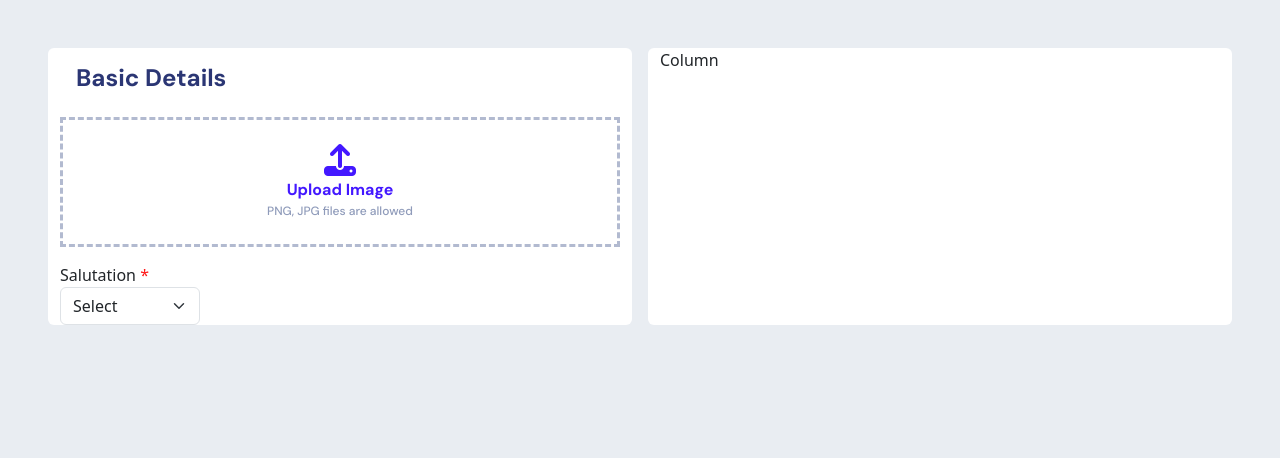
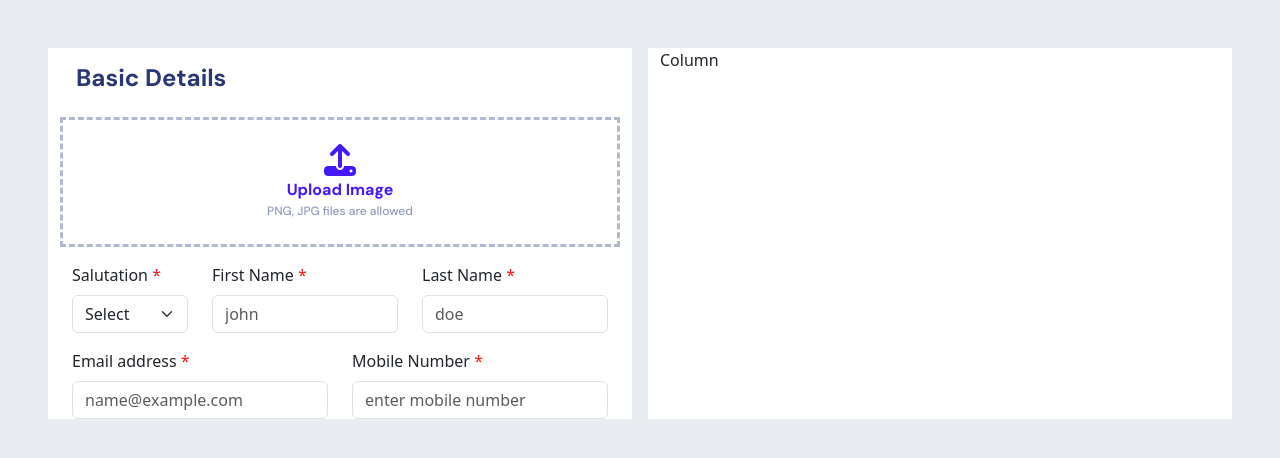
Before and after one commit to Hari-Kodikkalithodathil/Bootstrap_Project, a plain HTML site: page index.html in a window 1280 px wide. Drawn offline with nearby package versions, Linux system fonts and the light colour scheme.

Commit message:
two_rows_of_input_fields

```diff
--- a/index.html
+++ b/index.html
@@ -15,7 +15,7 @@
     <div class="container-fluid body-container p-5">
         <div class="container-fluid form-body">
             <div class="row">
-                <div class="col form-sub me-3 rounded-2">
+                <div class="col form-sub me-3">
                     <h3 class="dm-sans-700 form-sub-h3 p-3">Basic Details</h3>
                     <div class="image-input-field d-flex justify-content-center pt-4 pb-4">
                         <label for="image-input" class="input-field">
@@ -27,10 +27,12 @@
                         </label>
                         <input type="file" id="image-input" class="d-none">
                     </div>
-                    <div class="left-first-holder-div">
-                        <span class="d-inline-block mt-3">Salutation</span>
+                    <div class="container salutaion-and-name mt-3">
+                        <div class="row">
+                            <div class="col-3 col-bg-1">
+                                <label for="" class="form-label">Salutation</label>
                                 <span class="red-star"> * </span>
-                        <select class="form-select salutation w-25" aria-label="Default select example" required>
+                                <select class="form-select salutation" aria-label="Default select example" required>
                                     <option selected>Select</option>
                                     <option value="1">Mr.</option>
                                     <option value="2">Mrs.</option>
@@ -38,8 +40,34 @@
                                     <option value="4">Dr.</option>
                                 </select>
                             </div>
+                            <div class="col col-bg-1">
+                                <label for="" class="form-label">First Name</label>
+                                <span class="red-star"> * </span>
+                                <input class="form-control" type="text" placeholder="john">
                             </div>
-                <div class="col form-sub rounded-2">
+                            <div class="col col-bg-1">
+                                <label for="" class="form-label">Last Name</label>
+                                <span class="red-star"> * </span>
+                                <input class="form-control" type="text" placeholder="doe">
+                            </div>
+                        </div>
+                    </div>
+                    <div class="container mt-3">
+                        <div class="row">
+                            <div class="col">
+                                <label for="exampleFormControlInput1" class="form-label">Email address</label>
+                                <span class="red-star"> * </span>
+                                <input type="email" class="form-control" id="exampleFormControlInput1" placeholder="name@example.com">
+                            </div>
+                            <div class="col">
+                                <label for="" class="form-label">Mobile Number</label>
+                                <span class="red-star"> * </span>
+                                <input type="email" class="form-control" id="" placeholder="enter mobile number">
+                            </div>
+                        </div>
+                    </div>
+                </div>
+                <div class="col form-sub">
                     Column
                 </div>
             </div>
--- a/style.css
+++ b/style.css
@@ -60,3 +60,9 @@ html,body{
 .red-star{
     color: var(--red-star);
 }
+/* .salutaion-and-name{
+    background-color: aqua;
+}
+.col-bg-1{
+    background-color: blue;
+} */
```
Lines whose indentation alone changed are shown as unchanged.
